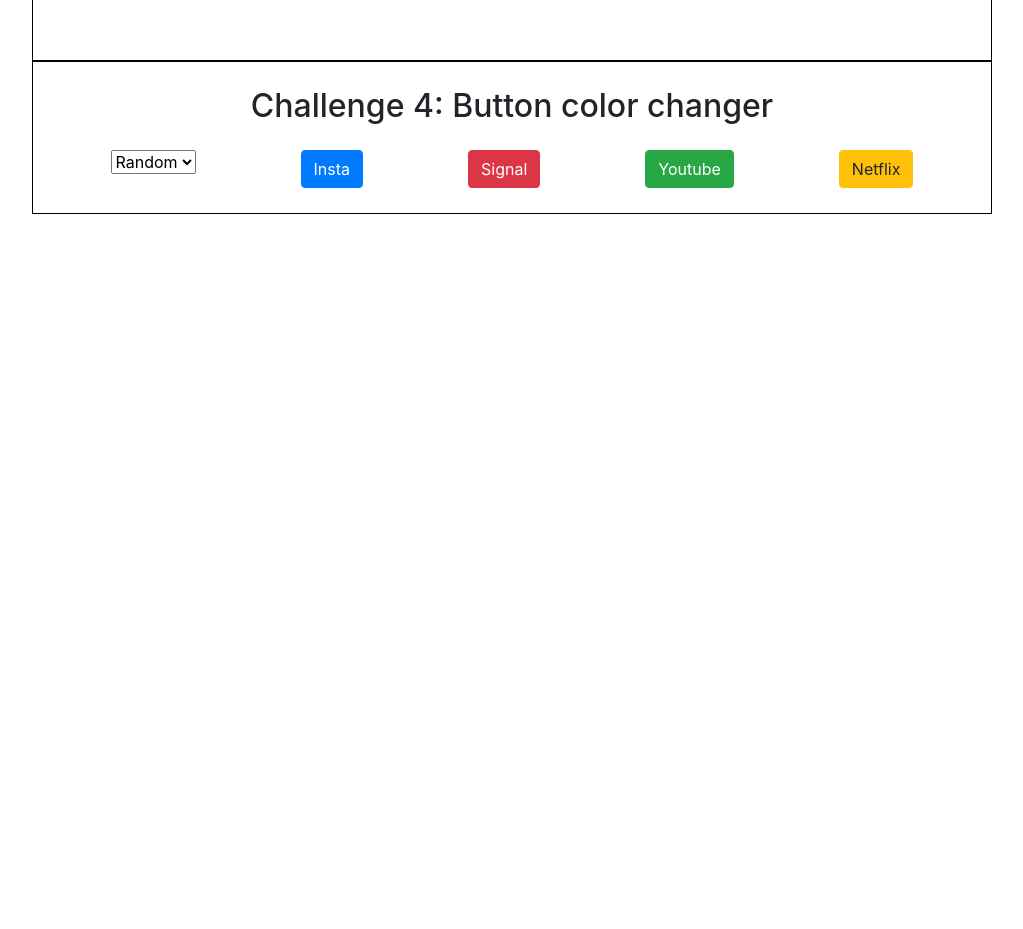
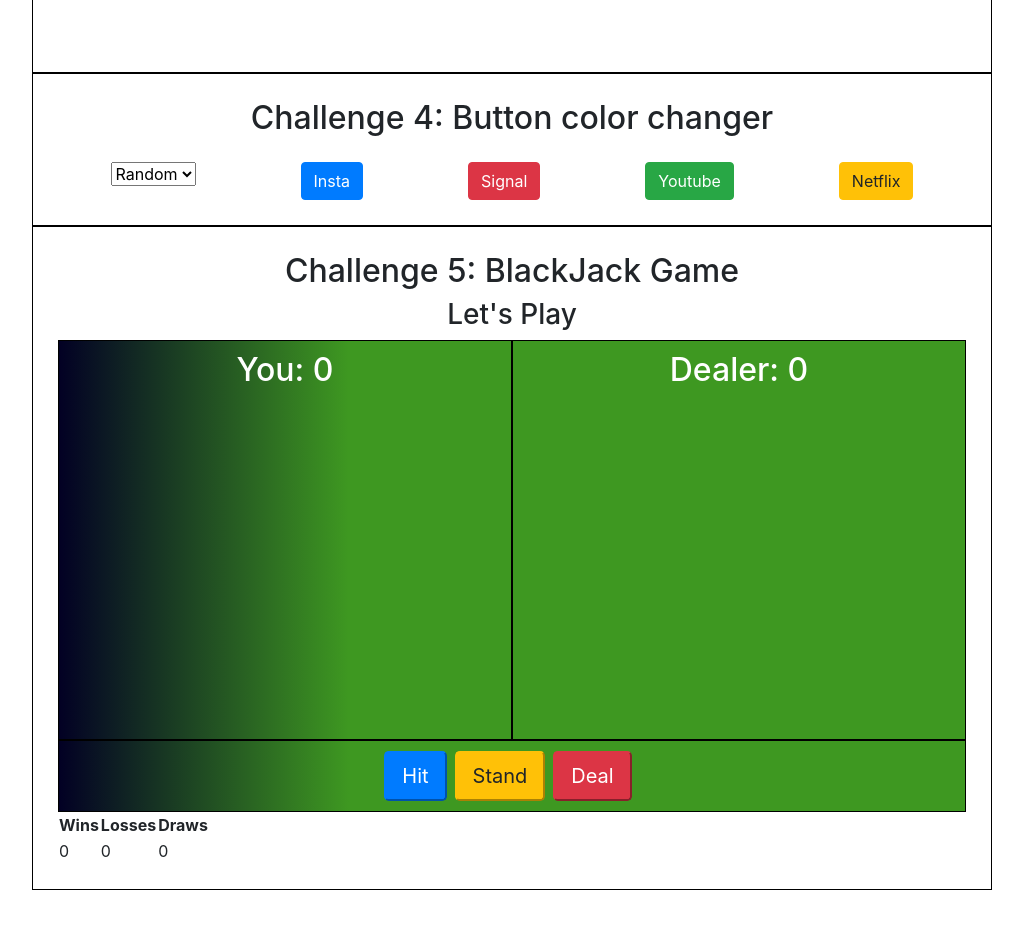
Before and after one commit to badjatya/JavaScript-Challenges, a plain HTML site: page index.html in a window 1280 px wide. Shown: the part 737-1666 px from the top of the page, without its empty margins (128-1151 px from the left). Before the commit the page ends 1023 px from the top, so only its background shows below. Drawn offline with nearby package versions, Linux system fonts and the light colour scheme.

Commit message:
CHALLENGE 5:Html and css

```diff
--- a/index.html
+++ b/index.html
@@ -33,7 +33,7 @@
     <div class="container container-2">
         <h2>Challenge 2: Cat Generator</h2>
         <div class="cat-gen-button">
-            <button class="btn btn-success" onclick="catGen ()">Genrate</button>
+            <button class="btn-lg btn-success" onclick="catGen ()">Genrate</button>
         </div>
 
         <div class="flex-container-2" id="cat"></div>
@@ -76,6 +76,44 @@
         </div>
     </div>
 
+    <div class="container container-5">
+        <h2>Challenge 5: BlackJack Game</h2>
+        <h3><span id="blackjack-result">Let's Play</span></h3>
+
+        <div class="blackjack-flex-1">
+            <div id="your-box">
+                <h2>You: <span id="your-blackjack-result">0</span></h2>
+
+            </div>
+
+            <div id="dealer-box">
+                <h2>Dealer: <span id="dealer-blackjack-result">0</span></h2>
+
+            </div>
+        </div>
+
+        <div class="blackjack-flex-2">
+            <button class="btn-lg btn-primary mr-2" id="blackjack-hit-button">Hit</button>
+            <button class="btn-lg btn-warning mr-2" id="blackjack-stand-button">Stand</button>
+            <button class="btn-lg btn-danger mr-2" id="blackjack-deal-button">Deal</button>
+        </div>
+
+        <div class="blackjack-flex-3">
+            <table>
+                <tr>
+                    <th>Wins</th>
+                    <th>Losses</th>
+                    <th>Draws</th>
+                </tr>
+                <tr>
+                    <td><span id="wins">0</span></td>
+                    <td><span id="losses">0</span></td>
+                    <td><span id="draws">0</span></td>
+                </tr>
+            </table>
+        </div>
+    </div>
+
 
     <br><br><br>
     <script src="./static/js/script.js"></script>
--- a/static/css/style.css
+++ b/static/css/style.css
@@ -111,3 +111,55 @@
   justify-content: space-around;
   margin-top: 25px;
 }
+
+/* CHALLENGE 5  */
+
+.container-5 h3 {
+  text-align: center;
+}
+
+.blackjack-flex-1 {
+  display: flex;
+  /* justify-content: space-around; */
+  justify-content: center;
+}
+
+.blackjack-flex-2 {
+  display: flex;
+  justify-content: center;
+  border: 1px solid black;
+  padding: 10px;
+}
+
+.blackjack-flex-1,
+.blackjack-flex-2 {
+  background: rgb(2, 0, 36);
+  background: linear-gradient(
+    90deg,
+    rgba(2, 0, 36, 1) 0%,
+    rgba(62, 152, 33, 1) 32%
+  );
+
+  color: #ffffff;
+}
+
+#your-box,
+#dealer-box {
+  border: 1px solid black;
+  height: 50vh;
+  padding-top: 10px;
+  width: 100%;
+  display: flex;
+  justify-content: center;
+  flex-wrap: wrap;
+}
+#your-box h2,
+#dealer-box h2 {
+  width: 100%;
+}
+#your-box img,
+#dealer-box img {
+  height: 25%;
+  width: auto;
+  margin-right: 10px;
+}
```
Also changed, not shown: static/img/10.png (added), static/img/2.png (added), static/img/3.png (added), static/img/4.png (added), static/img/5.png (added), static/img/6.png (added), static/img/7.png (added), static/img/8.png (added), static/img/9.png (added), static/img/A.png (added), static/img/J.png (added), 6 other files.
